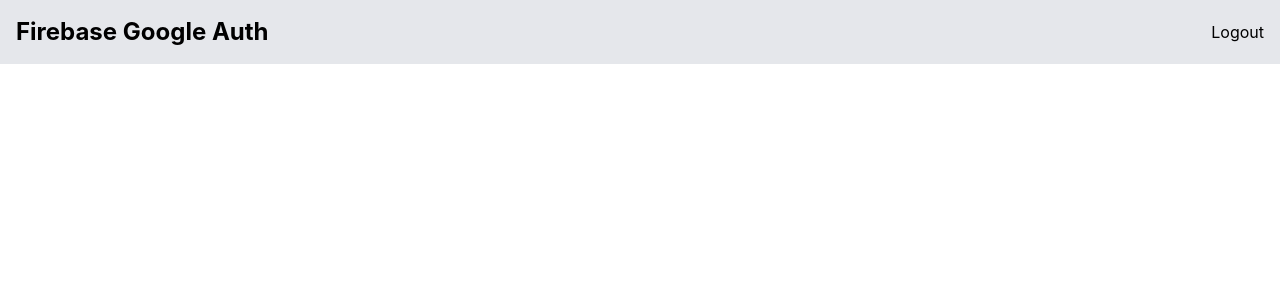
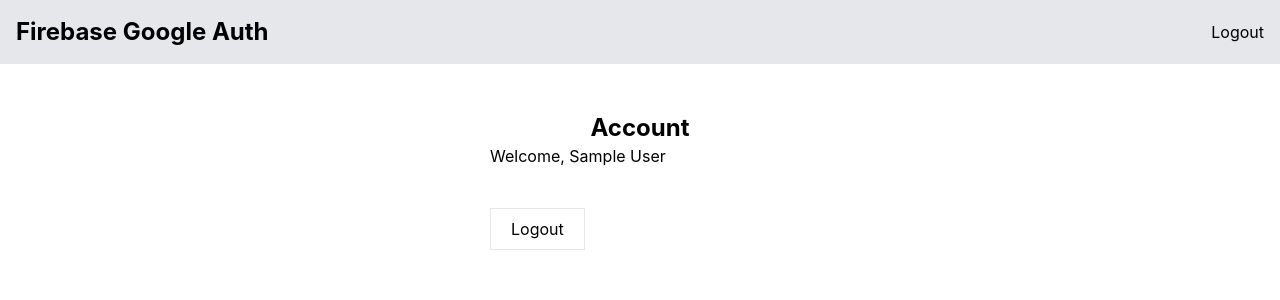
Before and after one commit to milliorn/google-authentication-with-react-js-firebase, a React (Create React App) app: page /account in a window 1280 px wide. Shown: the top 300 px of the page. Built offline with nearby package versions, Linux system fonts and the light colour scheme; no server answers; sample sign-in values are in the browser's storage.

Commit message:
Protected

```diff
--- a/src/App.js
+++ b/src/App.js
@@ -1,9 +1,11 @@
+import Account from "./pages/Account";
+import Home from "./pages/Home";
+import Navbar from "./components/Navbar";
+import Protected from "./components/Protected";
 import React from "react";
+import Signin from "./pages/Signin";
+import { AuthContextProvider } from "./context/AuthContext";
 import { Route, Routes } from "react-router-dom";
-import Navbar from "./components/Navbar";
-import { AuthContextProvider } from "./context/AuthContext";
-import Home from "./pages/Home";
-import Signin from "./pages/Signin";
 
 function App() {
   return (
@@ -13,7 +15,14 @@
         <Routes>
           <Route path="/" element={<Home />} />
           <Route path="/signin" element={<Signin />} />
-          <Route path="/account" />
+          <Route
+            path="/account"
+            element={
+              <Protected>
+                <Account />
+              </Protected>
+            }
+          />
         </Routes>
       </AuthContextProvider>
     </div>
--- /dev/null
+++ b/src/components/Protected.jsx
@@ -0,0 +1,13 @@
+import { Navigate } from "react-router-dom";
+import { UserAuth } from "../context/AuthContext";
+
+function Protected({ children }) {
+  const { user } = UserAuth();
+
+  if (!user) {
+    return <Navigate to="/" />;
+  }
+  return children;
+}
+
+export default Protected;
--- a/src/pages/Account.jsx
+++ b/src/pages/Account.jsx
@@ -1,11 +1,25 @@
+import { UserAuth } from "../context/AuthContext";
+
 function Account() {
+  const { logOut, user } = UserAuth();
+
+  const handleSignOut = async () => {
+    try {
+      await logOut();
+    } catch (error) {
+      console.log(error);
+    }
+  };
+
   return (
     <div className="w-[300px] m-auto">
       <h1 className="text-center text-2xl font-bold pt-12">Account</h1>
       <div>
-        <p></p>
+        <p>Welcome, {user?.displayName}</p>
       </div>
-      <button className="border py-2 px-5 mt-10">Logout</button>
+      <button onClick={handleSignOut} className="border py-2 px-5 mt-10">
+        Logout
+      </button>
     </div>
   );
 }
--- a/src/pages/Signin.jsx
+++ b/src/pages/Signin.jsx
@@ -1,4 +1,4 @@
-import React, { useEffect } from "react";
+import { useEffect } from "react";
 import { GoogleButton } from "react-google-button";
 import { UserAuth } from "../context/AuthContext";
 import { useNavigate } from "react-router-dom";
@@ -11,7 +11,7 @@
     try {
       await googleSignIn();
     } catch (error) {
-      console.error(error);
+      console.log(error);
     }
   };
 
@@ -19,11 +19,11 @@
     if (user != null) {
       navigate("/account");
     }
-  }, []);
+  }, [user]);
 
   return (
     <div>
-      <h1 className="text-center text-3xl font-bold py-8">Sign In</h1>
+      <h1 className="text-center text-3xl font-bold py-8">Sign in</h1>
       <div className="max-w-[240px] m-auto py-4">
         <GoogleButton onClick={handleGoogleSignIn} />
       </div>
```
